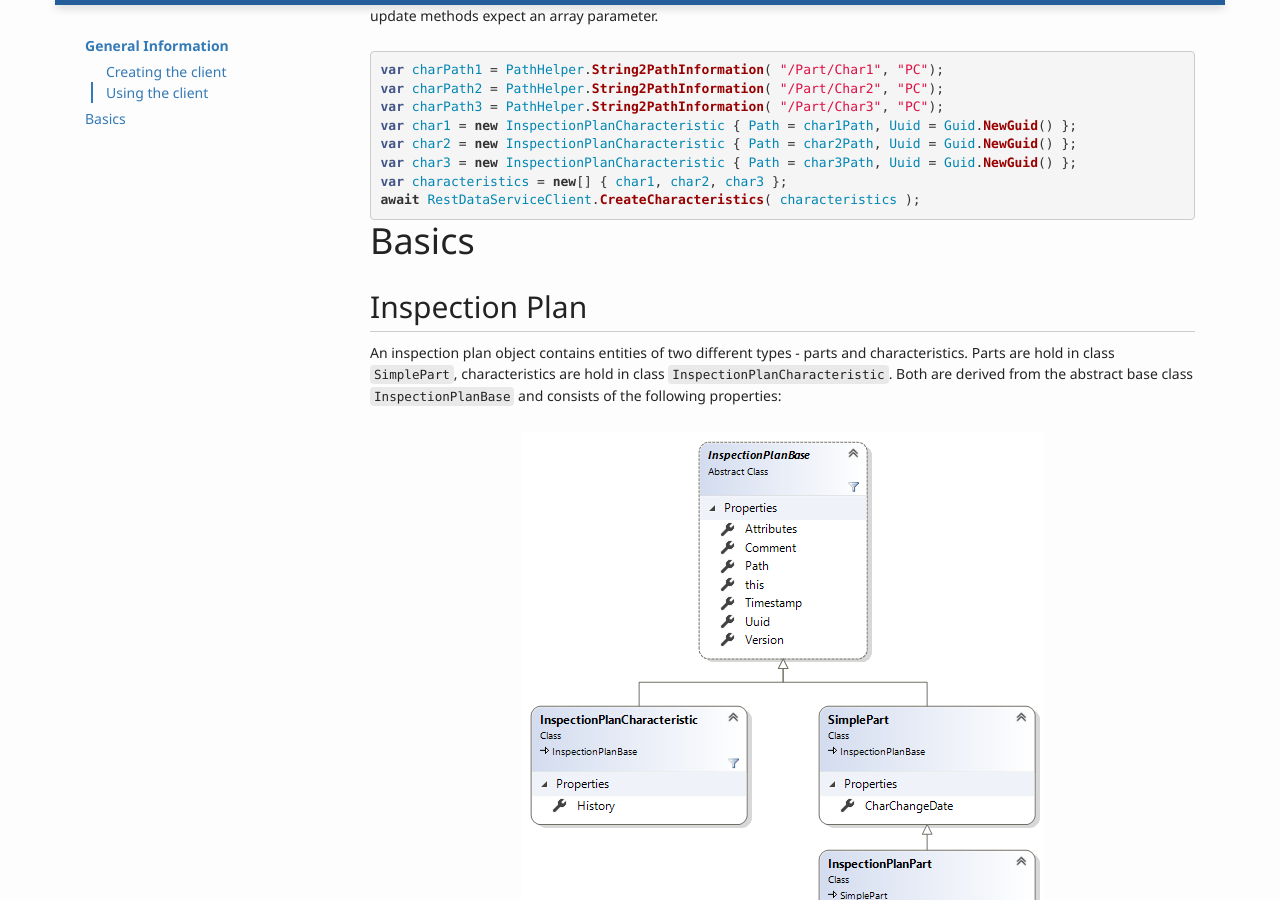
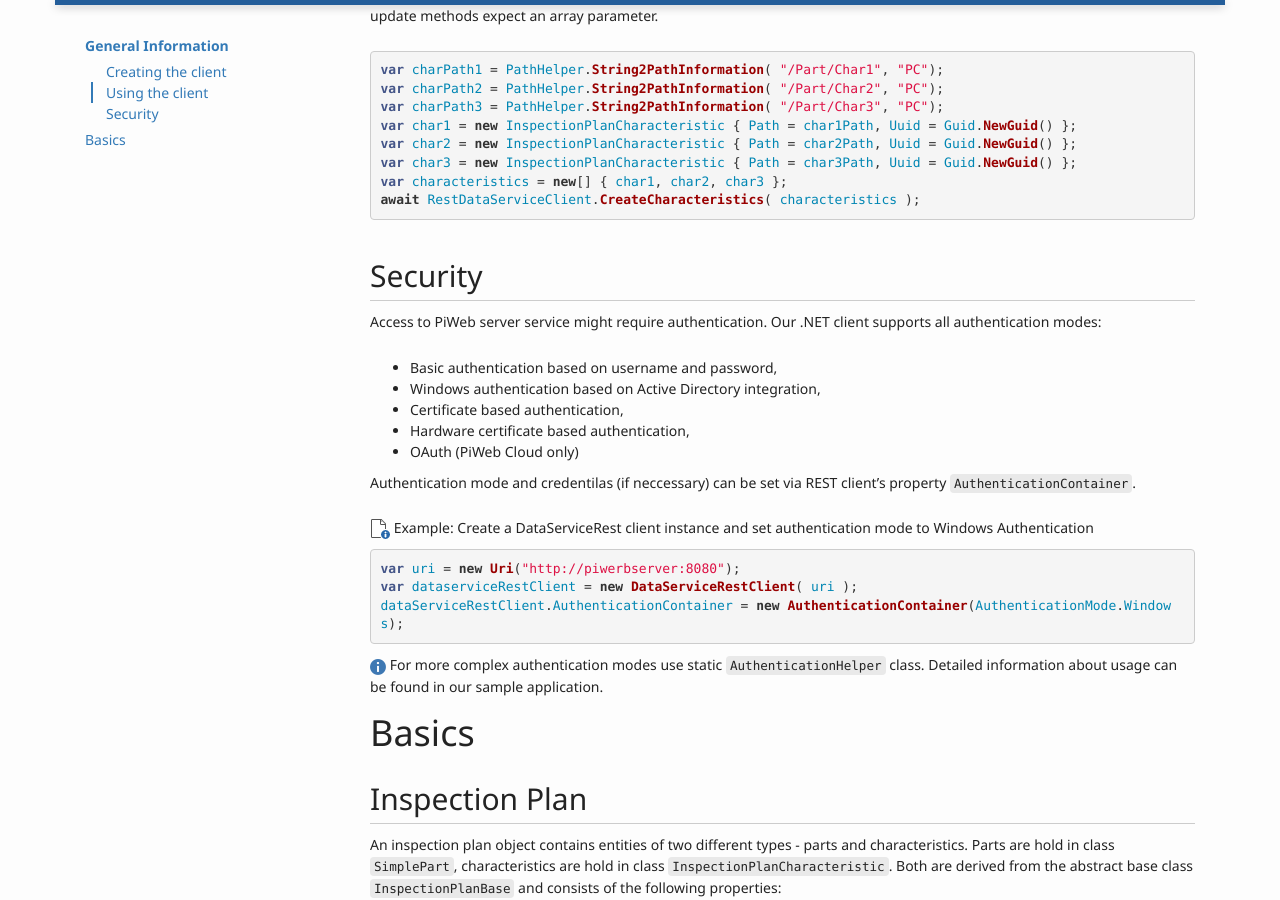
Before and after one commit to ZEISS-PiWeb/PiWeb-Api, a Jekyll site: the page built from _pages/02-netsdk_new.md, in a window 1280 px wide and 900 px high, scrolled down 1849 px. Built offline with Jekyll 4.4.1, drawn with Linux system fonts in a browser that asks for light colours; some of the changed text lies outside the part shown.

Commit message:
Further changes

```diff
--- a/_pages/02-netsdk_new.md
+++ b/_pages/02-netsdk_new.md
@@ -15,6 +15,9 @@ sections:
       use:
         title: Using the client
         anchor: gi-use
+      security:
+        title: Security
+        anchor: gi-security
   basics:
     title: Basics
     anchor: basics
--- a/_pages/021-general_new.md
+++ b/_pages/021-general_new.md
@@ -77,3 +77,25 @@ var char3 = new InspectionPlanCharacteristic { Path = char3Path, Uuid = Guid.New
 var characteristics = new[] { char1, char2, char3 };
 await RestDataServiceClient.CreateCharacteristics( characteristics );
 {% endhighlight %}
+
+<h2 id="{{page.sections['general']['secs']['security'].anchor}}">{{page.sections['general']['secs']['security'].title}}</h2>
+
+Access to PiWeb server service might require authentication. Our .NET client supports all authentication modes:
+
+* Basic authentication based on username and password,
+* Windows authentication based on Active Directory integration,
+* Certificate based authentication,
+* Hardware certificate based authentication,
+* OAuth (PiWeb Cloud only)
+
+Authentication mode and credentilas (if neccessary) can be set via REST client's property `AuthenticationContainer`.
+
+{{ site.headers['example'] }} Create a DataServiceRest client instance and set authentication mode to Windows Authentication
+
+{% highlight csharp %}
+var uri = new Uri("http://piwerbserver:8080");
+var dataserviceRestClient = new DataServiceRestClient( uri );
+dataServiceRestClient.AuthenticationContainer = new AuthenticationContainer(AuthenticationMode.Windows);
+{% endhighlight %}
+
+{{ site.images['info'] }} For more complex authentication modes use static `AuthenticationHelper` class. Detailed information about usage can be found in our sample application.
--- a/_pages/022-basics.md
+++ b/_pages/022-basics.md
@@ -56,8 +56,9 @@ Method
 {% endcapture %}
 {{ table | markdownify | replace: '<table>', '<table class="table table-hover">' }}
 
+{{ site.headers['example'] }} Fetch all characteristics for the part "MetalPart"
+
 {% highlight csharp %}
-//Fetch all characteristics for the part "MetalPart"
 var partPath = PathHelper.String2PartPathInformation( "/MetalPart" );
 var characteristics = await RestDataServiceClient.GetCharacteristics( partPath );
 {% endhighlight %}
```
